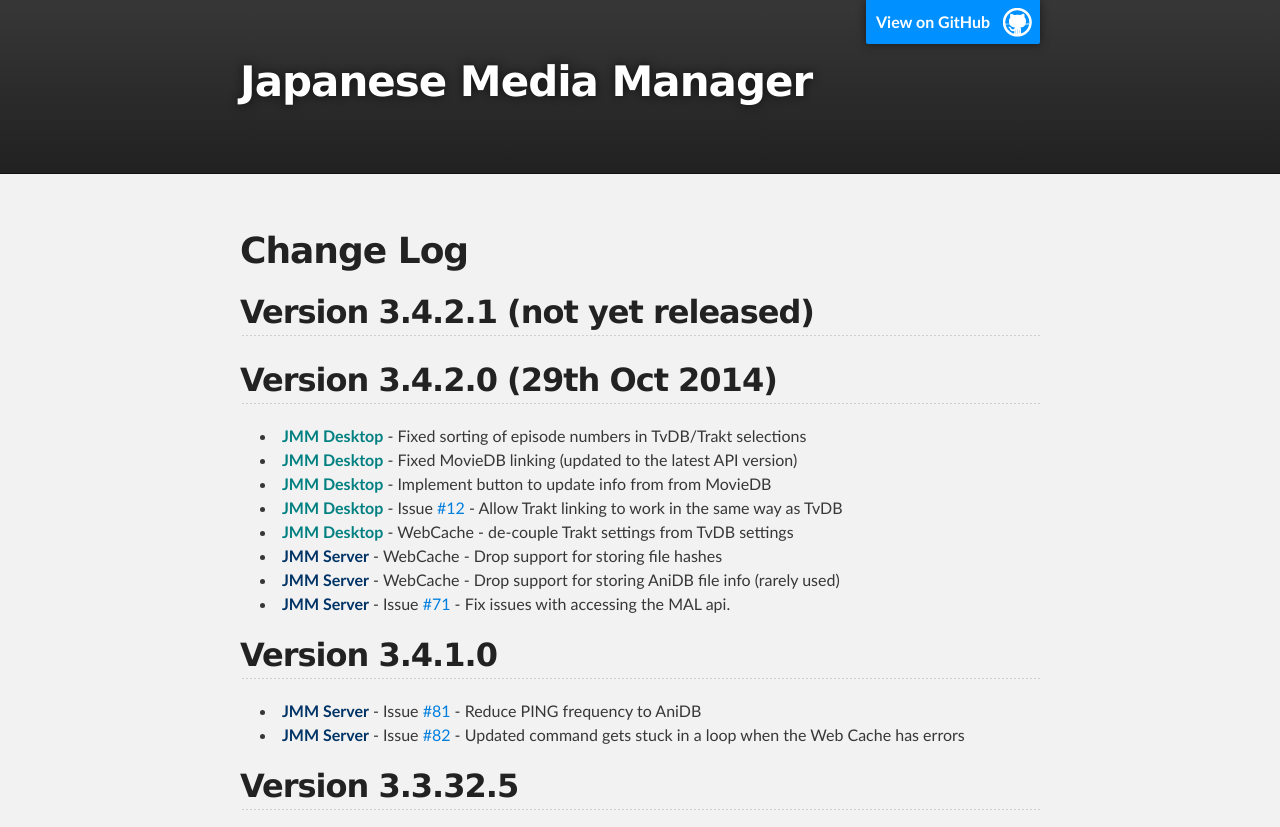
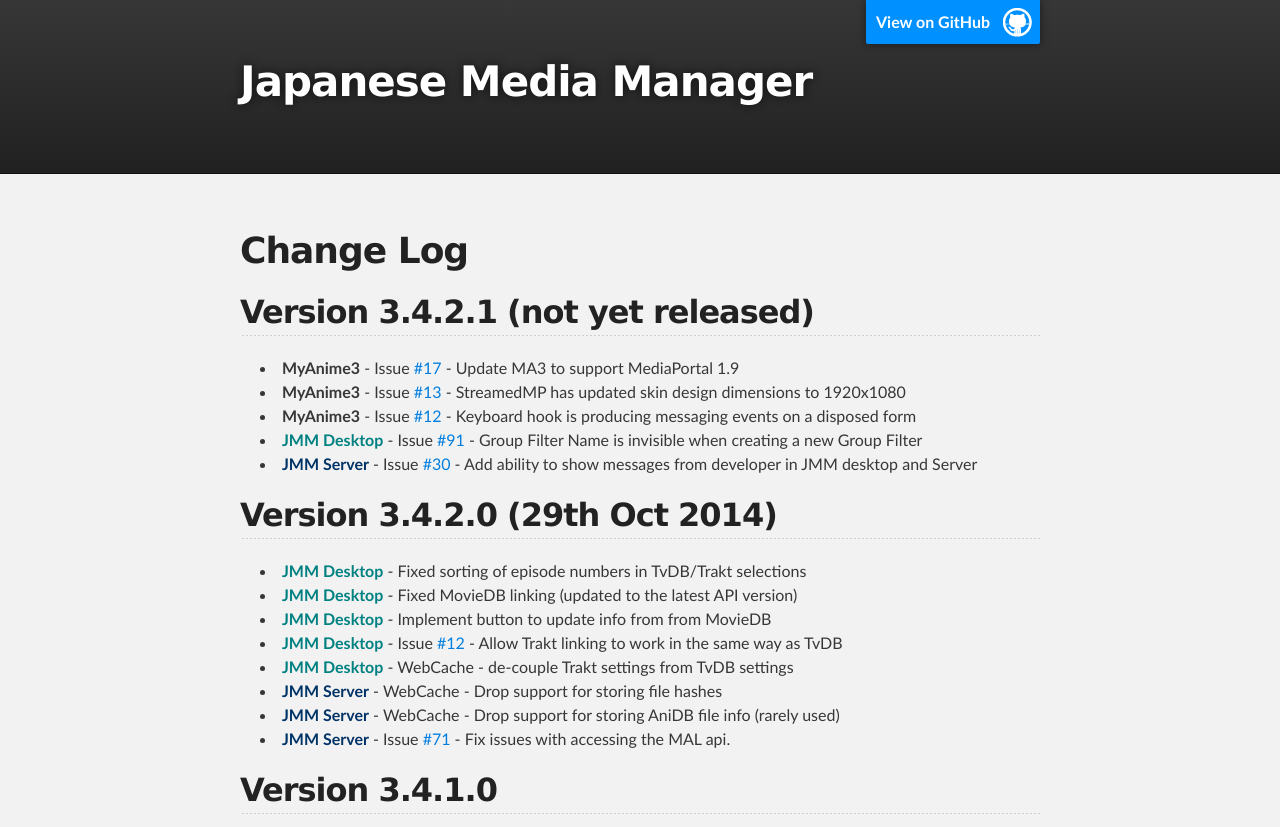
Before and after one commit to ShokoAnime/Old-JMM-Site, a plain HTML site: page changes.html in a window 1280 px wide. Shown: the top 827 px of the page. Drawn offline with Linux system fonts and the light colour scheme.

Commit message:
no message

```diff
--- a/changes.html
+++ b/changes.html
@@ -30,8 +30,15 @@
         <h1>
 <a name="what-is-jmm" class="anchor" href="#what-is-jmm"><span class="octicon octicon-link"></span></a>Change Log</h1>
 
-<h2><a name="3.4.2.1" class="anchor" href="#3.4.1.0"><span class="octicon octicon-link"></span></a>Version 3.4.2.1 (not yet released)</h2>
+<h2><a name="3.4.2.1" class="anchor" href="#3.4.2.1"><span class="octicon octicon-link"></span></a>Version 3.4.2.1 (not yet released)</h2>
 
+<ul>
+<li><span class=ma3>MyAnime3</span> - Issue <a href="https://github.com/japanesemediamanager/animeplugin3/issues/17">#17</a> - Update MA3 to support MediaPortal 1.9</li>
+<li><span class=ma3>MyAnime3</span> - Issue <a href="https://github.com/japanesemediamanager/animeplugin3/issues/13">#13</a> - StreamedMP has updated skin design dimensions to 1920x1080</li>
+<li><span class=ma3>MyAnime3</span> - Issue <a href="https://github.com/japanesemediamanager/animeplugin3/issues/12">#12</a> - Keyboard hook is producing messaging events on a disposed form</li>
+<li><span class=jmmdesktop>JMM Desktop</span> - Issue <a href="https://github.com/japanesemediamanager/jmmserver/issues/91">#91</a> - Group Filter Name is invisible when creating a new Group Filter</li>
+<li><span class=jmmserver>JMM Server</span> - Issue <a href="https://github.com/japanesemediamanager/jmmserver/issues/30">#30</a> - Add ability to show messages from developer in JMM desktop and Server</li>
+</ul>
 
 <h2><a name="3.4.2.0" class="anchor" href="#3.4.1.0"><span class="octicon octicon-link"></span></a>Version 3.4.2.0 (29th Oct 2014)</h2>
 
```
